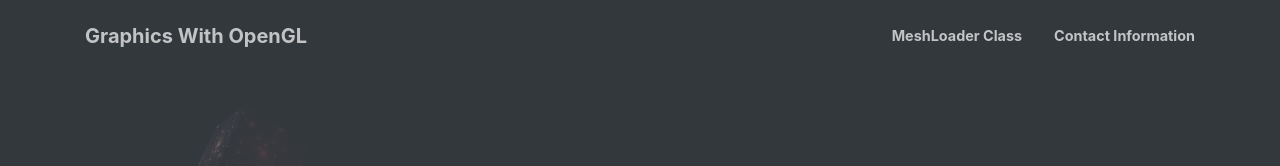
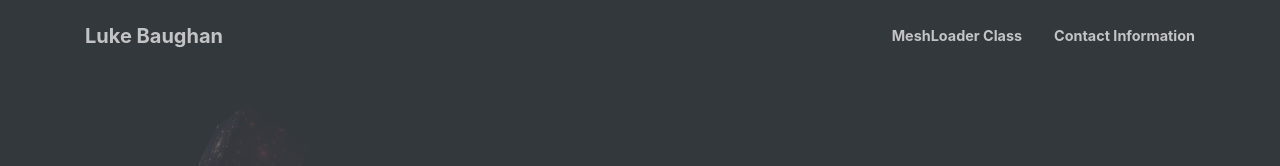
Before and after one commit to LukeBaughan/graphics, a website with bundled scripts: page index.html in a window 1280 px wide. Shown: the top 166 px of the page. Built offline with nearby package versions, Linux system fonts and the light colour scheme; a script that the page names is missing; files whose address does not match are found by name.

Commit message:
Updated NavBar

```diff
--- a/index.html
+++ b/index.html
@@ -45,7 +45,7 @@
     <!-- Navigation -->
     <nav class="navbar navbar-expand-lg navbar-light fixed-top py-3" id="mainNav">
         <div class="container">
-            <a class="navbar-brand js-scroll-trigger" href="#page-top">Graphics With OpenGL</a>
+            <a class="navbar-brand js-scroll-trigger" href="https://lukebaughan.github.io/">Luke Baughan</a>
             <button class="navbar-toggler navbar-toggler-right" type="button" data-toggle="collapse" data-target="#navbarResponsive" aria-controls="navbarResponsive" aria-expanded="false" aria-label="Toggle navigation">
                 <span class="navbar-toggler-icon"></span>
             </button>
```
